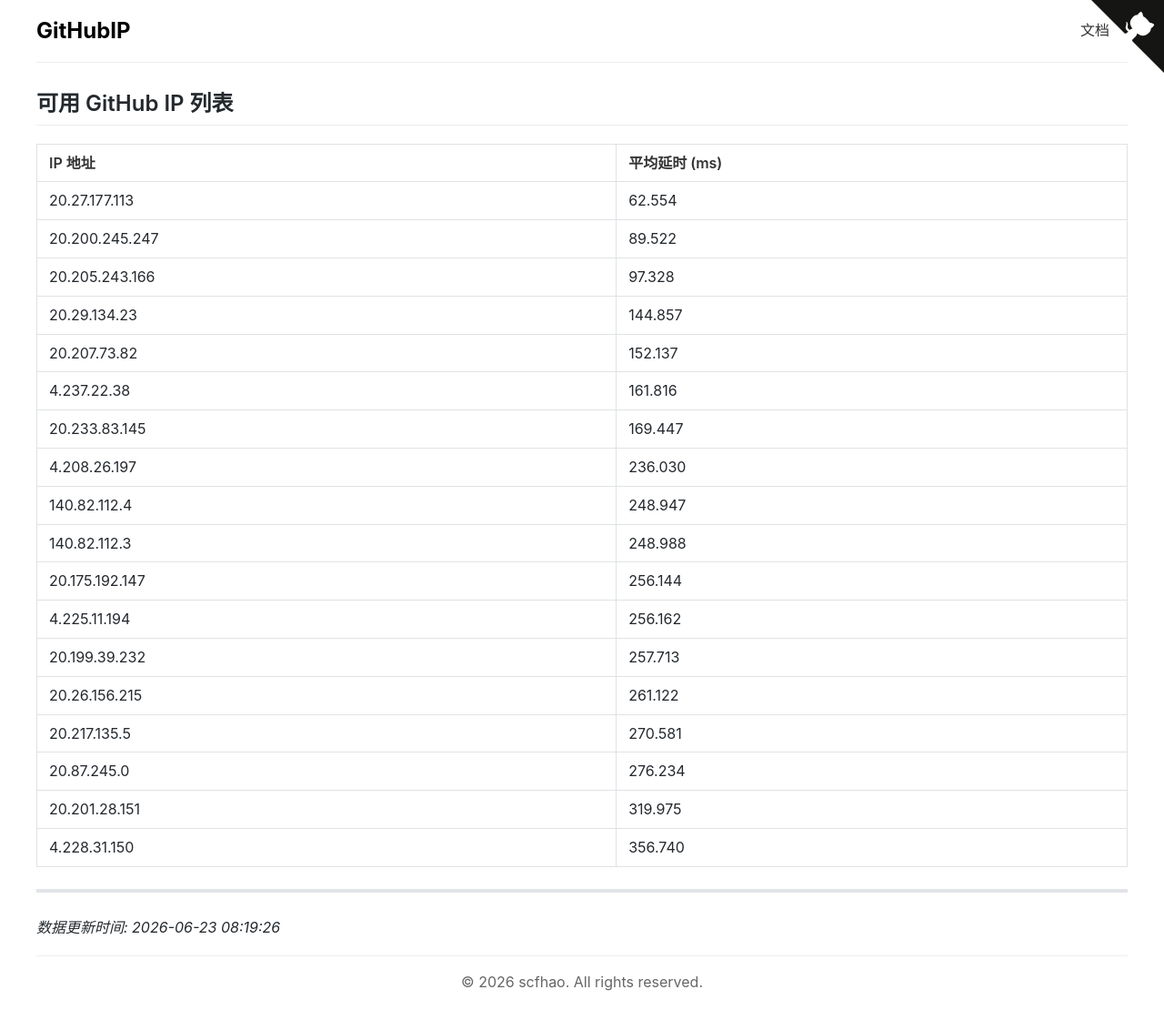
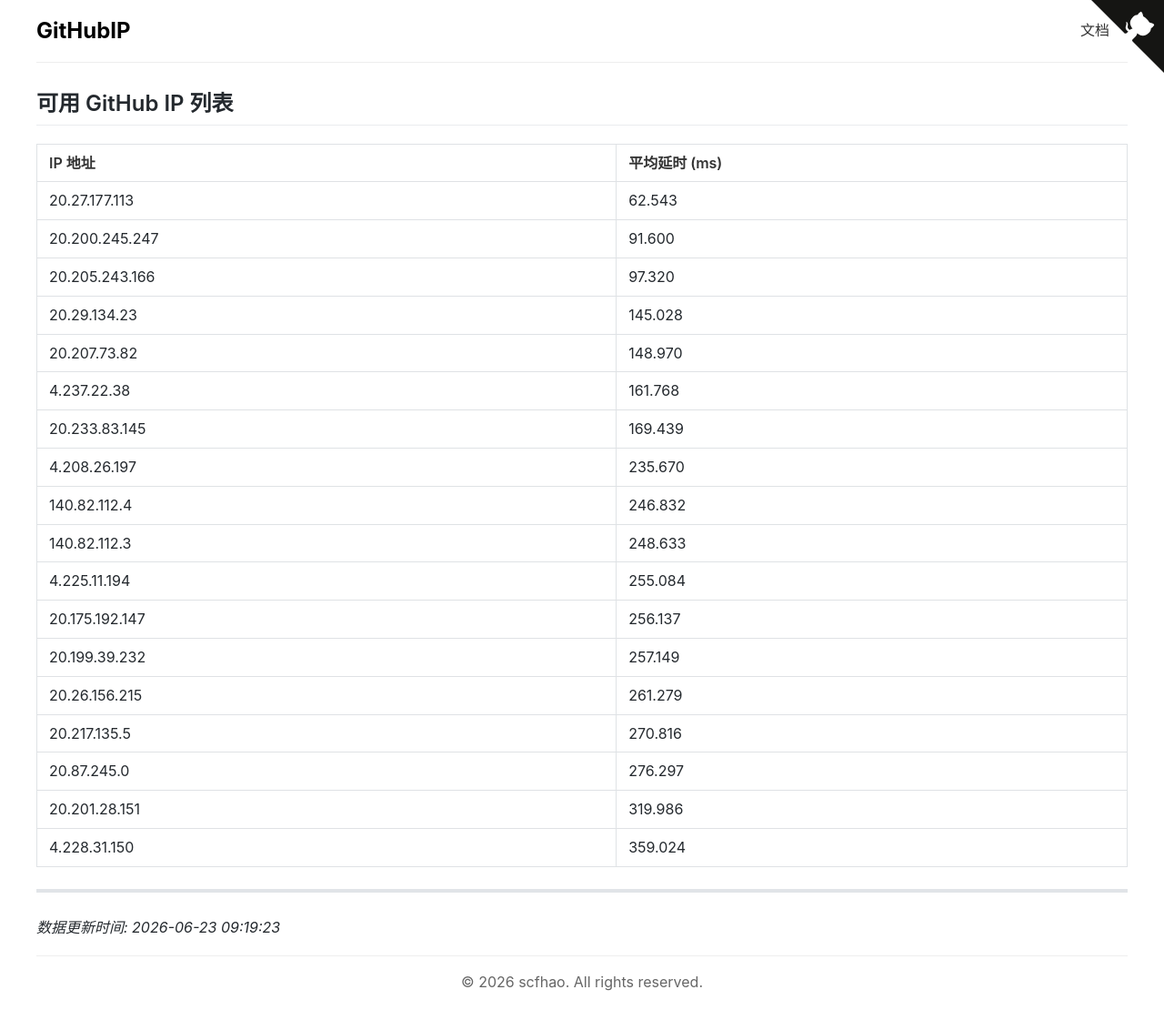
Before and after one commit to scfhao/GitHubIP, a Jekyll site: the page built from index.md, in a window 1280 px wide. Shown: the whole page at 91% size. Built offline with Jekyll 4.4.1, drawn with Linux system fonts in a browser that asks for light colours.

Commit message:
自动脚本执行 - 2026-06-23 09:19:23

```diff
--- a/index.md
+++ b/index.md
@@ -1,32 +1,32 @@
 ---
 layout: home
 title: GitHub IP 列表
-date: 2026-06-23 08:19:26
+date: 2026-06-23 09:19:23
 ---
 
 ## 可用 GitHub IP 列表
 
 | IP 地址 | 平均延时 (ms) |
 |---------|--------------|
-| 20.27.177.113 | 62.554 |
-| 20.200.245.247 | 89.522 |
-| 20.205.243.166 | 97.328 |
-| 20.29.134.23 | 144.857 |
-| 20.207.73.82 | 152.137 |
-| 4.237.22.38 | 161.816 |
-| 20.233.83.145 | 169.447 |
-| 4.208.26.197 | 236.030 |
-| 140.82.112.4 | 248.947 |
-| 140.82.112.3 | 248.988 |
-| 20.175.192.147 | 256.144 |
-| 4.225.11.194 | 256.162 |
-| 20.199.39.232 | 257.713 |
-| 20.26.156.215 | 261.122 |
-| 20.217.135.5 | 270.581 |
-| 20.87.245.0 | 276.234 |
-| 20.201.28.151 | 319.975 |
-| 4.228.31.150 | 356.740 |
+| 20.27.177.113 | 62.543 |
+| 20.200.245.247 | 91.600 |
+| 20.205.243.166 | 97.320 |
+| 20.29.134.23 | 145.028 |
+| 20.207.73.82 | 148.970 |
+| 4.237.22.38 | 161.768 |
+| 20.233.83.145 | 169.439 |
+| 4.208.26.197 | 235.670 |
+| 140.82.112.4 | 246.832 |
+| 140.82.112.3 | 248.633 |
+| 4.225.11.194 | 255.084 |
+| 20.175.192.147 | 256.137 |
+| 20.199.39.232 | 257.149 |
+| 20.26.156.215 | 261.279 |
+| 20.217.135.5 | 270.816 |
+| 20.87.245.0 | 276.297 |
+| 20.201.28.151 | 319.986 |
+| 4.228.31.150 | 359.024 |
 
 ---
 
-*数据更新时间: 2026-06-23 08:19:26*
+*数据更新时间: 2026-06-23 09:19:23*
```
